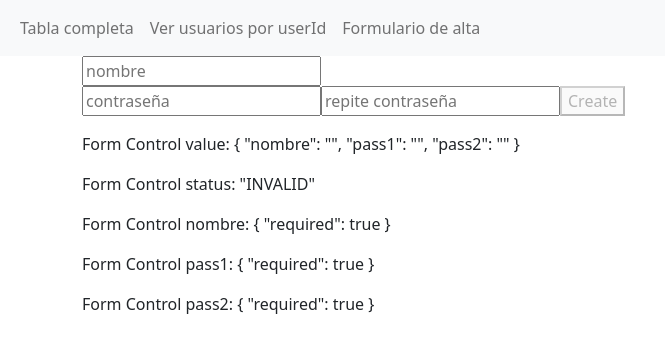
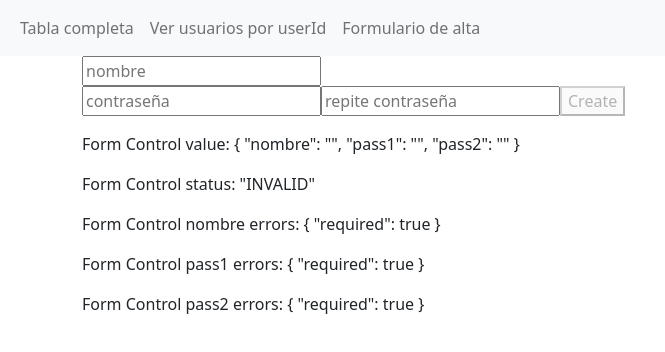
Before and after one commit to palegreramos/Servicio-HttpClient-Observable, an Angular app: page /form in a window 1280 px wide. Shown: the top 352 px of the page, without its empty margins (0-665 px from the left). Built offline with nearby package versions, Linux system fonts and the light colour scheme.

Commit message:
1 file modified

```diff
--- a/src/app/formulario/formulario.component.html
+++ b/src/app/formulario/formulario.component.html
@@ -12,6 +12,6 @@
 <p>Form Control value: {{ userForm.value | json }}</p>
 <p>Form Control status: {{ userForm.status | json }}</p>
 
-<p>Form Control nombre: {{ userForm.controls.nombre.errors | json }}</p>
-<p>Form Control pass1: {{ userForm.controls.pass1.errors | json }}</p>
-<p>Form Control pass2: {{ userForm.controls.pass2.errors | json }}</p>
+<p>Form Control nombre errors: {{ userForm.controls.nombre.errors | json }}</p>
+<p>Form Control pass1 errors: {{ userForm.controls.pass1.errors | json }}</p>
+<p>Form Control pass2 errors: {{ userForm.controls.pass2.errors | json }}</p>
```
